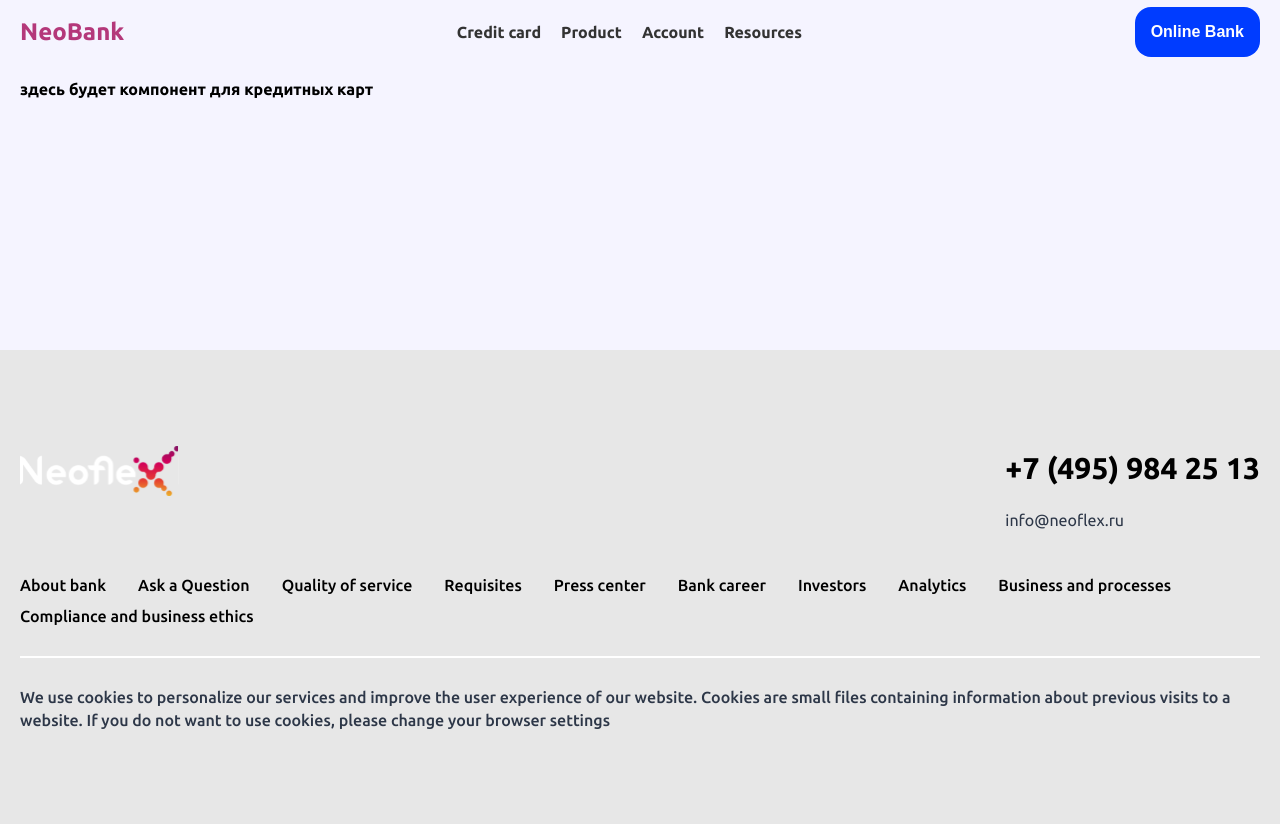
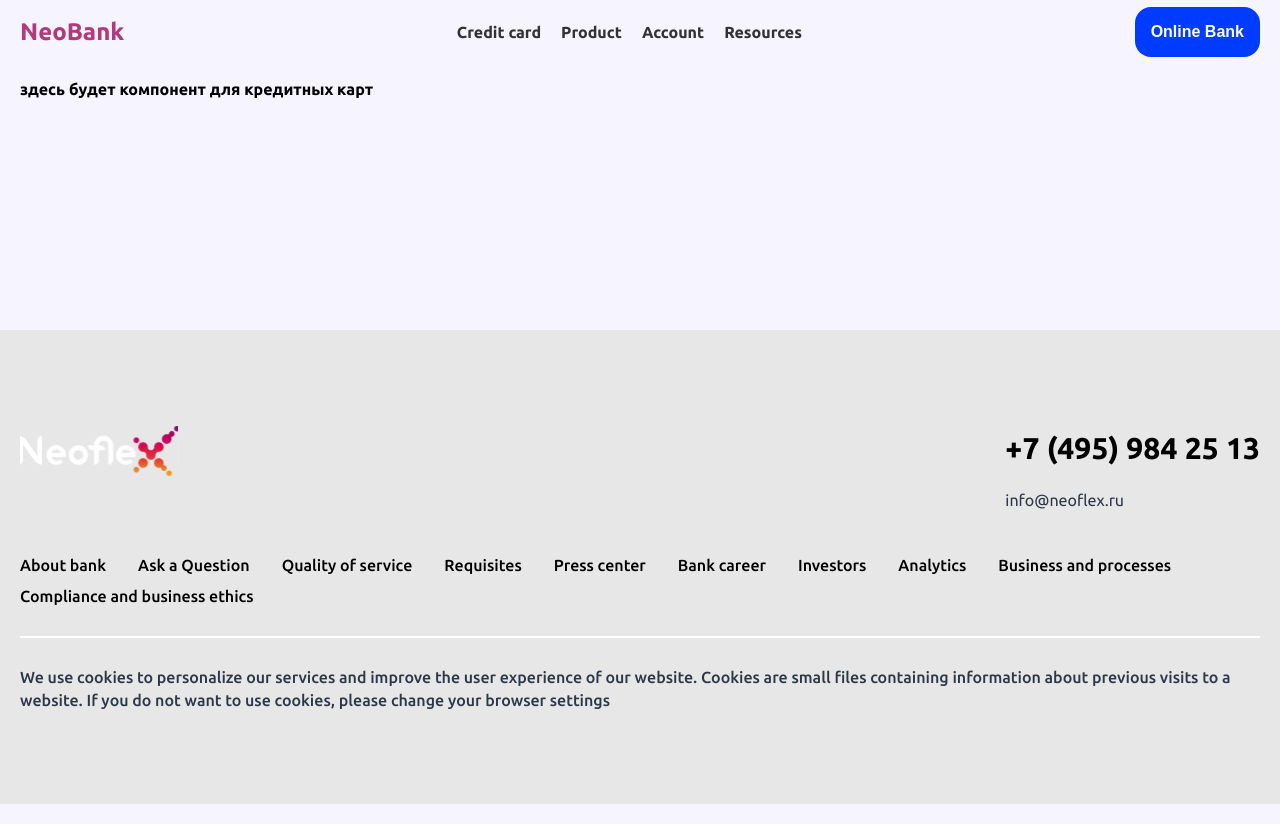
Before and after one commit to AndrewMosh/module_1, a React (Vite) app: page /credit-card in a window 1280 px wide. Built offline with nearby package versions, Linux system fonts and the light colour scheme.

Commit message:
min height fixed

```diff
--- a/src/Components/Layout/Layout.scss
+++ b/src/Components/Layout/Layout.scss
@@ -2,5 +2,5 @@
 	max-width: 1300px;
 	margin: 0 auto;
 	padding: 0 20px;
-	min-height:calc(100vh - 450px);
+	min-height:calc(100vh - 470px);
 }
```
